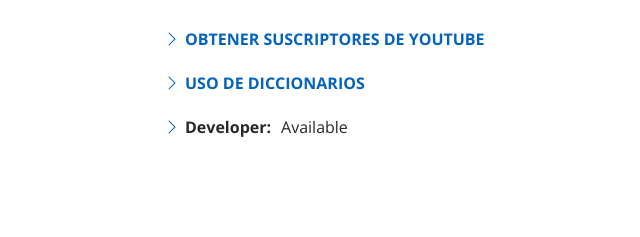
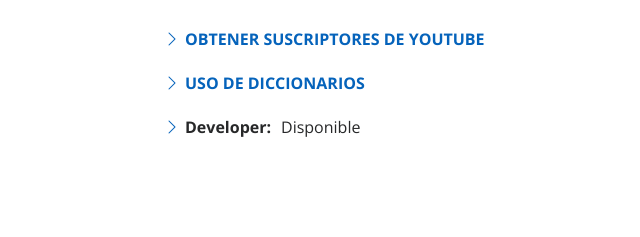
Before and after one commit to xbox360colombia/xbox360colombia.github.io, a plain HTML site: page index.html in a window 1280 px wide. Shown: the part 965-1202 px from the top of the page, 538-1178 px from the left. Drawn offline with nearby package versions, Linux system fonts and the light colour scheme.

Commit message:
nuevo ajuste desde dev

```diff
--- a/index.html
+++ b/index.html
@@ -91,7 +91,7 @@
                 <ul>
                   <li><i class="bi bi-chevron-right"></i> <a href="https://gist.github.com/xbox360colombia/8655a5f909906f0a4718639953f86c44"><strong>OBTENER SUSCRIPTORES DE YOUTUBE </strong></a></li>
                   <li><i class="bi bi-chevron-right"></i> <a href="https://gist.github.com/xbox360colombia/d608acc9f6028019215f8f49c5177a20"><strong>USO DE DICCIONARIOS </strong></a></li>
-                  <li><i class="bi bi-chevron-right"></i> <strong>Developer:</strong> <span>Available</span></li>
+                  <li><i class="bi bi-chevron-right"></i> <strong>Developer:</strong> <span>Disponible</span></li>
                 </ul>
               </div>
             </div>
```
